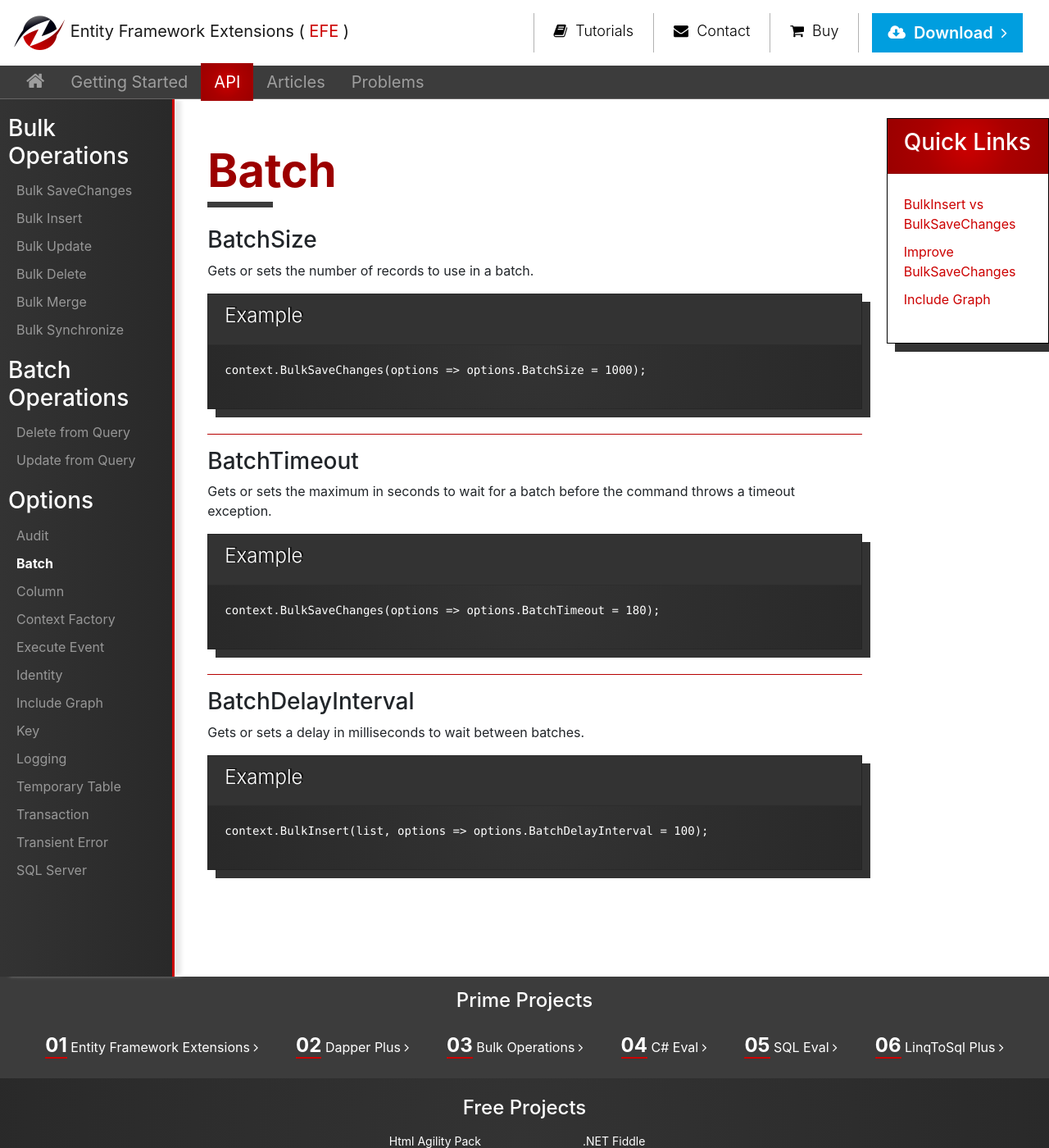
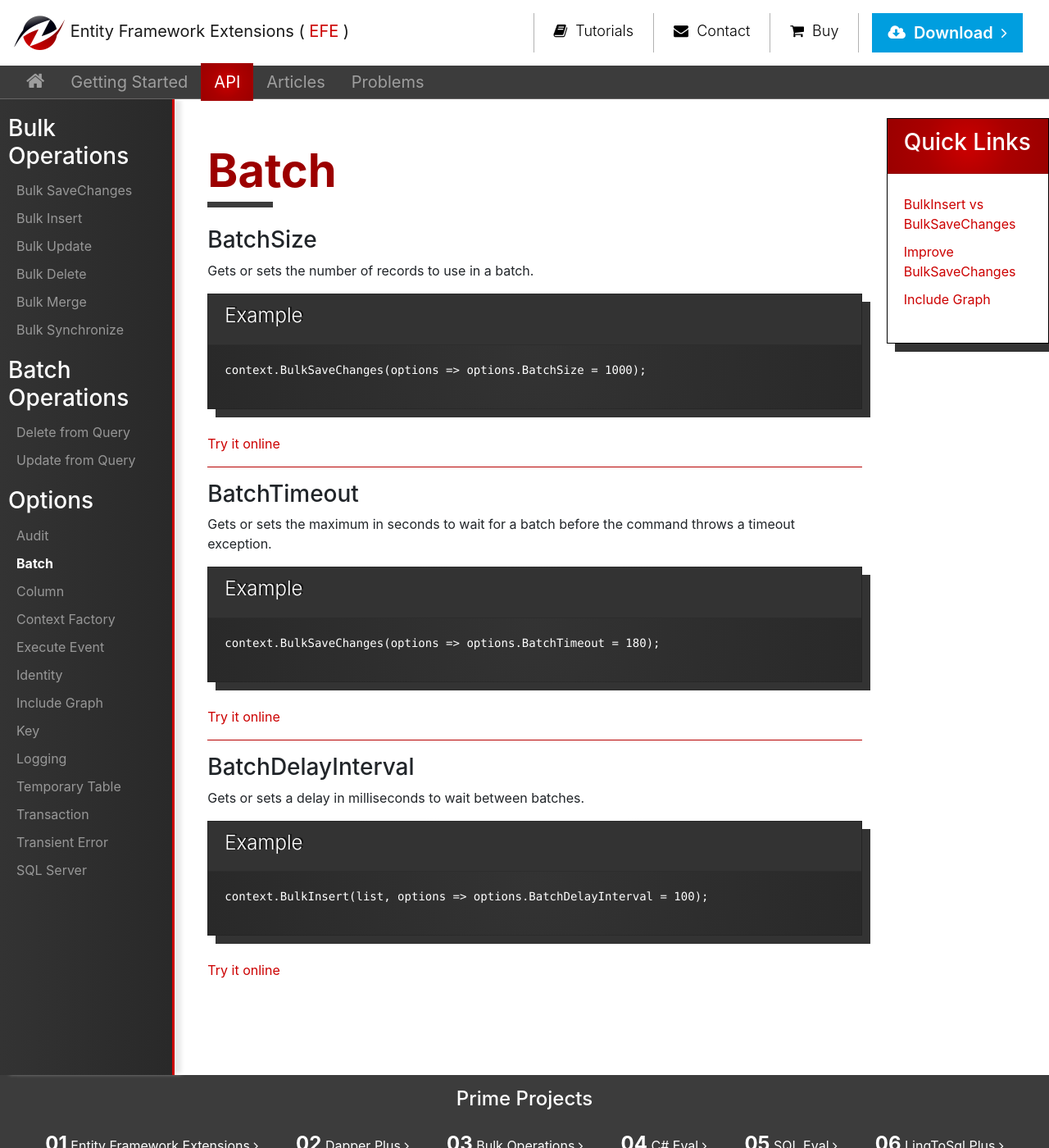
Before and after one commit to zzzprojects/EntityFramework-Extensions, a Jekyll site: the page built from docs/pages/api/options-summary/options-batch.md, in a window 1280 px wide and 1400 px high. Shown: the whole window at 82% size. Built offline with Jekyll 4.4.1, drawn with Linux system fonts in a browser that asks for light colours; nearby versions of some CDN libraries; our own code applies the rules of GitHub Pages for plain Markdown files; part of the change alters nothing that is shown.

Commit message:
Update options-batch.md

```diff
--- a/docs/pages/api/options-summary/options-batch.md
+++ b/docs/pages/api/options-summary/options-batch.md
@@ -9,6 +9,7 @@ Gets or sets the number of records to use in a batch.
 {% highlight csharp %}
 context.BulkSaveChanges(options => options.BatchSize = 1000);
 {% endhighlight %}
+{% include component-try-it.html href='https://dotnetfiddle.net/BThvHs' %}
 
 ---
 
@@ -19,6 +20,7 @@ Gets or sets the maximum in seconds to wait for a batch before the command throw
 {% highlight csharp %}
 context.BulkSaveChanges(options => options.BatchTimeout = 180);
 {% endhighlight %}
+{% include component-try-it.html href='https://dotnetfiddle.net/HDmeWa' %}
 
 ---
 
@@ -29,3 +31,4 @@ Gets or sets a delay in milliseconds to wait between batches.
 {% highlight csharp %}
 context.BulkInsert(list, options => options.BatchDelayInterval = 100);
 {% endhighlight %}
+{% include component-try-it.html href='https://dotnetfiddle.net/65v3k3' %}
```
